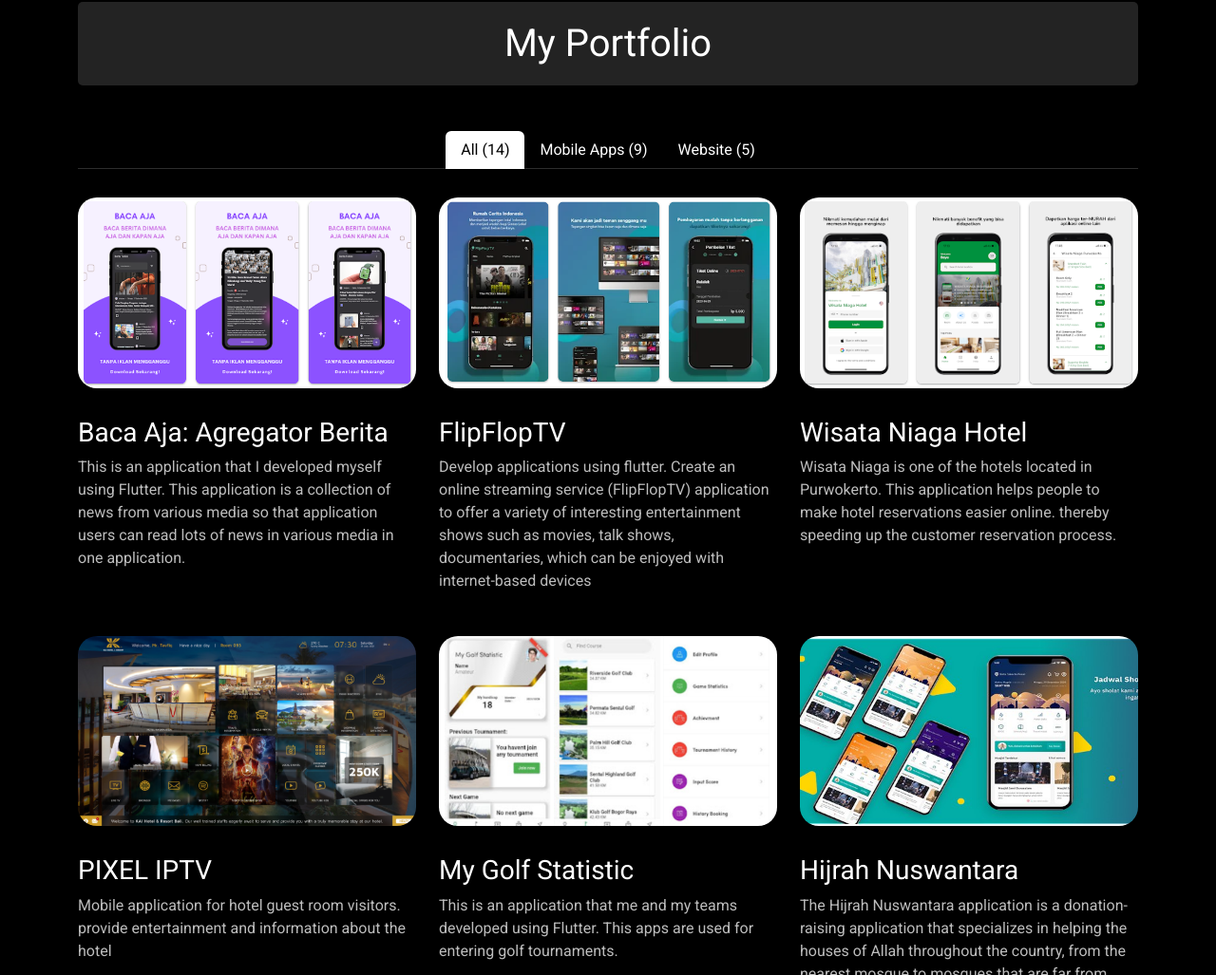
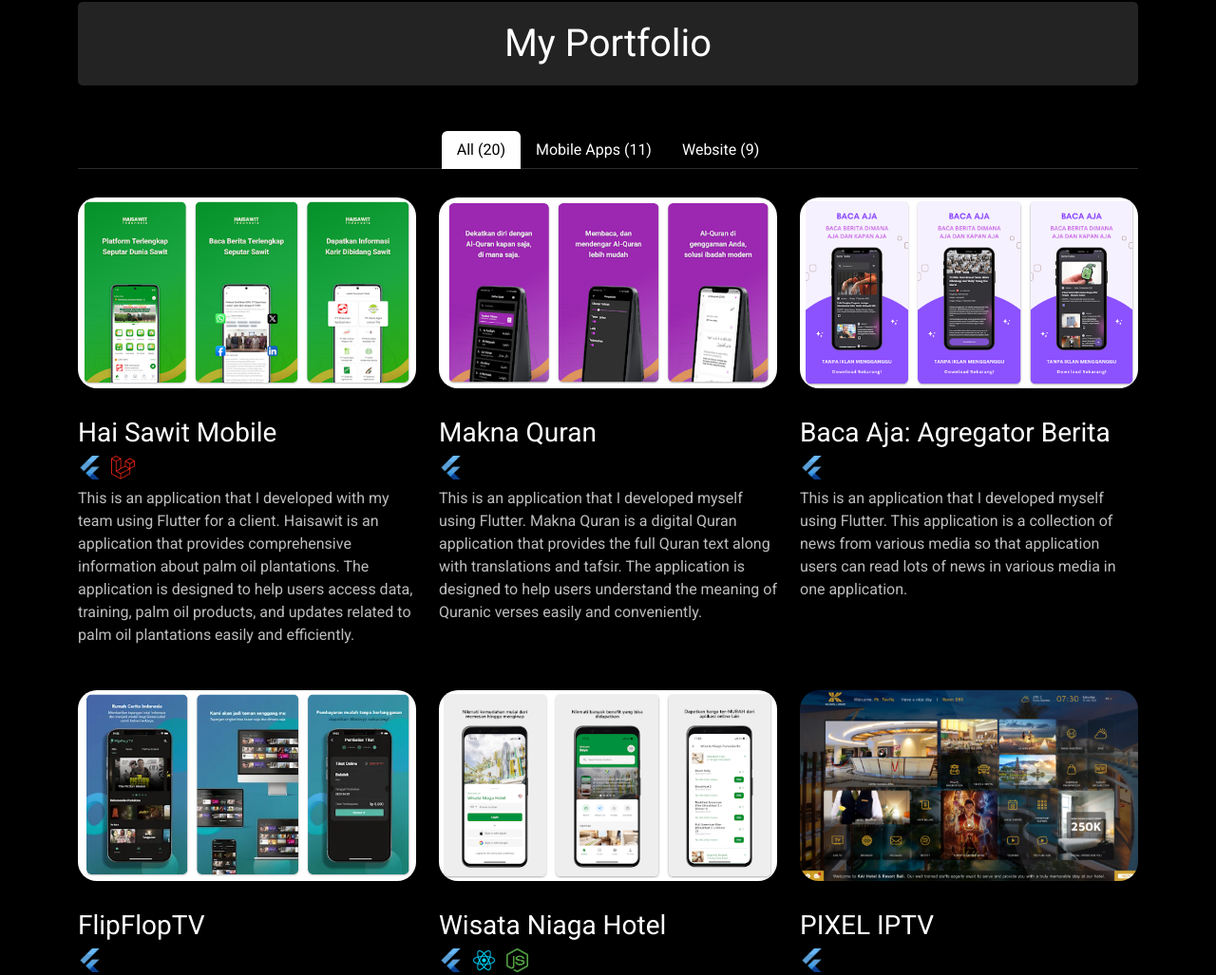
Before and after one commit to yaqie/yaqie.github.io, a plain HTML site: page index.html in a window 1280 px wide. Shown: the part 617-1644 px from the top of the page at 95% size. Drawn offline with nearby package versions, Linux system fonts and the light colour scheme.

Commit message:
update portfolio

```diff
--- a/data/portfolio.json
+++ b/data/portfolio.json
@@ -3,90 +3,162 @@
     "web": [
       {
         "link": null,
+        "thumbnail": "./assets/images/portfolios/portfolio24.webp",
+        "title": "SNPI (Seminar Nasional Planter Indonesia) 2024",
+        "desc": "This is an application that I developed with my team using Laravel for a client. SNPI (Seminar Nasional Planter Indonesia) 2024 is a website designed to provide information and registration for the national seminar event. The platform allows users to access event details, register for participation, and stay updated with the latest announcements related to the seminar in a user-friendly manner. Click <a href=\"https://ips-planter.or.id/snpi2024/\" target=\"_blank\" >here</a > to check the web.",
+        "logo": ["./assets/images/skill/1969px-Laravel.svg.png"]
+      },
+      {
+        "link": null,
+        "thumbnail": "./assets/images/portfolios/portfolio22.png",
+        "title": "Hipkasi",
+        "desc": "This is an application that I developed with my team using Laravel for a client. Hipkasi is a company profile website for the Indonesian Palm Oil Professionals Association (Himpunan Profesional Kelapa Sawit Indonesia). The website serves as a platform to showcase the association’s services, provide information about its mission, and connect with professionals in the palm oil industry. Click <a href=\"https://hipkasi.com/\" target=\"_blank\" >here</a > to check the web.",
+        "logo": ["./assets/images/skill/1969px-Laravel.svg.png"]
+      },
+      {
+        "link": null,
+        "thumbnail": "./assets/images/portfolios/portfolio21.png",
+        "title": "Hai Sawit Website",
+        "desc": "This is an application that I developed with my team using Laravel & Flutter for a client. Haisawit is an application that provides comprehensive information about palm oil plantations. The application is designed to help users access data, training, palm oil products, and updates related to palm oil plantations easily and efficiently. Click <a href=\"https://haisawit.co.id/\" target=\"_blank\" >here</a > to check the web.",
+        "logo": [
+          "./assets/images/skill/3030139.webp",
+          "./assets/images/skill/1969px-Laravel.svg.png"
+        ]
+      },
+      {
+        "link": null,
+        "thumbnail": "./assets/images/portfolios/portfolio20.webp",
+        "title": "Elisa Lawyer",
+        "desc": "This is an application that I developed using Laravel for a client. Elisa Lawyer is a legal service application designed to connect users with professional lawyers. The application allows users to easily find legal services, book consultations, and access useful legal resources in a simple and efficient manner. Click <a href=\"https://elisalawyer.com/\" target=\"_blank\" >here</a > to check the web.",
+        "logo": ["./assets/images/skill/1969px-Laravel.svg.png"]
+      },
+      {
+        "link": null,
         "thumbnail": "./assets/images/portfolios/portfolio16.png",
         "title": "Inacash",
-        "desc": "Developing a landing page for the inacash.com website. Inacash is an electronic payment platform that can be used by users to carry out various kinds of transactions. Click <a href=\"https://inacash.com/\" target=\"_blank\" >here</a > to check the web."
+        "desc": "Developing a landing page for the inacash.com website. Inacash is an electronic payment platform that can be used by users to carry out various kinds of transactions. Click <a href=\"https://inacash.com/\" target=\"_blank\" >here</a > to check the web.",
+        "logo": ["./assets/images/skill/1969px-Laravel.svg.png"]
       },
       {
         "link": null,
         "thumbnail": "./assets/images/portfolios/portfolio8.webp",
         "title": "Monstero Atelier",
-        "desc": "Monstero is a convection company. This website was built to make it easier for customers to get information, and invite cooperation with Monstero Convection. Click <a href=\"https://monstero-atelier.co.id/\" target=\"_blank\" >here</a > to check the web."
+        "desc": "Monstero is a convection company. This website was built to make it easier for customers to get information, and invite cooperation with Monstero Convection. Click <a href=\"https://monstero-atelier.co.id/\" target=\"_blank\" >here</a > to check the web.",
+        "logo": [
+          "./assets/images/skill/Bootstrap_logo.svg.png",
+          "./assets/images/skill/JavaScript-logo.png"
+        ]
       },
       {
         "link": null,
         "thumbnail": "./assets/images/portfolios/portfolio9.jpg",
         "title": "Bikersdream",
-        "desc": "Bikersdream is one of the most complete online stores that sells driver equipment. Helps facilitate the community in finding information related to products offered by Bikersdream. Click <a href=\"https://bikersdream.id/\" target=\"_blank\">here</a> to check the web."
+        "desc": "Bikersdream is one of the most complete online stores that sells driver equipment. Helps facilitate the community in finding information related to products offered by Bikersdream. Click <a href=\"https://bikersdream.id/\" target=\"_blank\">here</a> to check the web.",
+        "logo": [
+          "./assets/images/skill/codeigniter-logo-png-transparent.png",
+          "./assets/images/skill/1611079.png"
+        ]
       },
       {
         "link": null,
         "thumbnail": "./assets/images/portfolios/portfolio17.png",
         "title": "Forum Asisten Amikom Purwokerto",
-        "desc": "Organization website that I developed when I was still in college. I built this website using native PHP. Click <a href=\"https://forumasisten.amikompurwokerto.ac.id/\" target=\"_blank\">here</a> to check the web."
+        "desc": "Organization website that I developed when I was still in college. I built this website using native PHP. Click <a href=\"https://forumasisten.amikompurwokerto.ac.id/\" target=\"_blank\">here</a> to check the web.",
+        "logo": ["./assets/images/skill/meta-image.png"]
       },
       {
         "link": null,
         "thumbnail": "./assets/images/portfolios/portfolio10.png",
         "title": "Himpunan Mahasiswa Islam Purwokerto",
-        "desc": "The website of the management organization of the Purwokerto branch of the Islamic student association. Click <a href=\"http://hmiworks.com/\" target=\"_blank\">here</a> to check the web."
+        "desc": "The website of the management organization of the Purwokerto branch of the Islamic student association. Click <a href=\"http://hmiworks.com/\" target=\"_blank\">here</a> to check the web.",
+        "logo": ["./assets/images/skill/meta-image.png"]
       }
     ],
     "mobile": [
       {
+        "link": "https://play.google.com/store/apps/details?id=com.haisawitapp.app",
+        "thumbnail": "./assets/images/portfolios/portfolio19.png",
+        "title": "Hai Sawit Mobile",
+        "desc": "This is an application that I developed with my team using Flutter for a client. Haisawit is an application that provides comprehensive information about palm oil plantations. The application is designed to help users access data, training, palm oil products, and updates related to palm oil plantations easily and efficiently.",
+        "logo": [
+          "./assets/images/skill/3030139.webp",
+          "./assets/images/skill/1969px-Laravel.svg.png"
+        ]
+      },
+      {
+        "link": "https://play.google.com/store/apps/details?id=com.quran.technomonsta",
+        "thumbnail": "./assets/images/portfolios/portfolio18.png",
+        "title": "Makna Quran",
+        "desc": "This is an application that I developed myself using Flutter. Makna Quran is a digital Quran application that provides the full Quran text along with translations and tafsir. The application is designed to help users understand the meaning of Quranic verses easily and conveniently.",
+        "logo": ["./assets/images/skill/3030139.webp"]
+      },
+      {
         "link": "https://play.google.com/store/apps/details?id=com.bacaaja.app",
         "thumbnail": "./assets/images/portfolios/portfolio12.png",
         "title": "Baca Aja: Agregator Berita",
-        "desc": "This is an application that I developed myself using Flutter. This application is a collection of news from various media so that application users can read lots of news in various media in one application."
+        "desc": "This is an application that I developed myself using Flutter. This application is a collection of news from various media so that application users can read lots of news in various media in one application.",
+        "logo": ["./assets/images/skill/3030139.webp"]
       },
       {
         "link": "https://photos.app.goo.gl/GGQNKs9h1K7DUeGZ6",
         "thumbnail": "./assets/images/portfolios/portfolio11.png",
         "title": "FlipFlopTV",
-        "desc": "Develop applications using flutter. Create an online streaming service (FlipFlopTV) application to offer a variety of interesting entertainment shows such as movies, talk shows, documentaries, which can be enjoyed with internet-based devices"
+        "desc": "Develop applications using flutter. Create an online streaming service (FlipFlopTV) application to offer a variety of interesting entertainment shows such as movies, talk shows, documentaries, which can be enjoyed with internet-based devices",
+        "logo": ["./assets/images/skill/3030139.webp"]
       },
       {
         "link": "https://photos.google.com/share/AF1QipO1tYqrIKFBmze5X2hBA3GQMNJVpIfwZ3JIVzSixUgleevGzSzc7LsnTc7DSsJdCg?key=ZUNReHMxNmpxMUlTOVNhU1VlZDRkemhZb2ItSmxB",
         "thumbnail": "./assets/images/portfolios/portfolio1.2.jpg",
         "title": "Wisata Niaga Hotel",
-        "desc": "Wisata Niaga is one of the hotels located in Purwokerto. This application helps people to make hotel reservations easier online. thereby speeding up the customer reservation process."
+        "desc": "Wisata Niaga is one of the hotels located in Purwokerto. This application helps people to make hotel reservations easier online. thereby speeding up the customer reservation process.",
+        "logo": [
+          "./assets/images/skill/3030139.webp",
+          "./assets/images/skill/1611079.png",
+          "./assets/images/skill/nodejs-logo-FBE122E377-seeklogo.com.png"
+        ]
       },
       {
         "link": "https://photos.google.com/share/AF1QipNBwrRMByqa0ddp6lD5cdrdLJiq3iSpM3GPdz2gnKjNpASRw_MKkqqJyWolCLHcww?key=Zm0yWDdCMDQ1a3Zoa0ZLcTZhYTFTMG9xSFlDbWpR",
         "thumbnail": "./assets/images/portfolios/portfolio13.png",
         "title": "PIXEL IPTV",
-        "desc": "Mobile application for hotel guest room visitors. provide entertainment and information about the hotel"
+        "desc": "Mobile application for hotel guest room visitors. provide entertainment and information about the hotel",
+        "logo": ["./assets/images/skill/3030139.webp"]
       },
       {
         "link": "https://photos.app.goo.gl/zzsgwgu6yjigdrVe6",
         "thumbnail": "./assets/images/portfolios/portfolio3.2.png",
         "title": "My Golf Statistic",
-        "desc": "This is an application that me and my teams developed using Flutter. This apps are used for entering golf tournaments."
+        "desc": "This is an application that me and my teams developed using Flutter. This apps are used for entering golf tournaments.",
+        "logo": ["./assets/images/skill/3030139.webp"]
       },
       {
         "link": null,
         "thumbnail": "./assets/images/portfolios/portfolio14.jpg",
         "title": "Hijrah Nuswantara",
-        "desc": "The Hijrah Nuswantara application is a donation-raising application that specializes in helping the houses of Allah throughout the country, from the nearest mosque to mosques that are far from your reach."
+        "desc": "The Hijrah Nuswantara application is a donation-raising application that specializes in helping the houses of Allah throughout the country, from the nearest mosque to mosques that are far from your reach.",
+        "logo": ["./assets/images/skill/3030139.webp"]
       },
       {
         "link": "https://photos.app.goo.gl/XjCtnzHnqev69DH17",
         "thumbnail": "./assets/images/portfolios/portfolio5.2.png",
         "title": "Hijrah Masjid",
-        "desc": "Hijrah Masjid wants to invite mosque administrators throughout Indonesia to register their mosques as digital mosques which will have a positive effect on the continuity of mosques."
+        "desc": "Hijrah Masjid wants to invite mosque administrators throughout Indonesia to register their mosques as digital mosques which will have a positive effect on the continuity of mosques.",
+        "logo": ["./assets/images/skill/3030139.webp"]
       },
 
       {
         "link": null,
         "thumbnail": "./assets/images/portfolios/portfolio15.png",
         "title": "JDIH BAPPENAS",
-        "desc": "Help develop the JDIH BAPPENAS application. This application helps provide information, making it easier for people to get the latest information regarding JDIH BAPPENAS"
+        "desc": "Help develop the JDIH BAPPENAS application. This application helps provide information, making it easier for people to get the latest information regarding JDIH BAPPENAS",
+        "logo": ["./assets/images/skill/3030139.webp"]
       },
       {
         "link": "https://photos.google.com/share/AF1QipPCv7TX5ymxP4coM1STy5jBaXaImG3J6XWmHHIA-YlETm5Njg0Z9iE1yB7qrz-0pA?key=ZXBvcVFlaE9JMVRJUDhBYy11ZV94Z0tBekZIM0pn",
         "thumbnail": "./assets/images/portfolios/portfolio7.2.png",
         "title": "Inacash",
-        "desc": "One of the first Indonesian e-money applications in Indonesia that uses blockchain technology."
+        "desc": "One of the first Indonesian e-money applications in Indonesia that uses blockchain technology.",
+        "logo": ["./assets/images/skill/3030139.webp"]
       }
     ]
   }
--- a/index.html
+++ b/index.html
@@ -432,6 +432,14 @@
                     <h3 ${element.link != null ? 'class="text-white"' : ""}>${
               element.title
             }</h3>
+            <div class="mb-2">
+              ${element.logo
+                .map(
+                  (e) =>
+                    `<img class="small-image" src="${e}" style="margin-left:0px !important;margin-right:10px" />`
+                )
+                .join("")}
+            </div>
                     <p class="text-grey">
                       ${element.desc}
                     </p>
@@ -459,6 +467,15 @@
                     <h3 ${element.link != null ? 'class="text-white"' : ""}>${
               element.title
             }</h3>
+
+            <div class="mb-2">
+              ${element.logo
+                .map(
+                  (e) =>
+                    `<img class="small-image" src="${e}" style="margin-left:0px !important;margin-right:10px" />`
+                )
+                .join("")}
+            </div>
                     <p class="text-grey">
                       ${element.desc}
                     </p>
```
Also changed, not shown: assets/images/portfolios/portfolio18.png (added), assets/images/portfolios/portfolio19.png (added), assets/images/portfolios/portfolio20.webp (added), assets/images/portfolios/portfolio21.png (added), assets/images/portfolios/portfolio22.png (added), assets/images/portfolios/portfolio23.webp (added), assets/images/portfolios/portfolio24.webp (added), assets/images/skill/Bootstrap_logo.svg.png (added).
